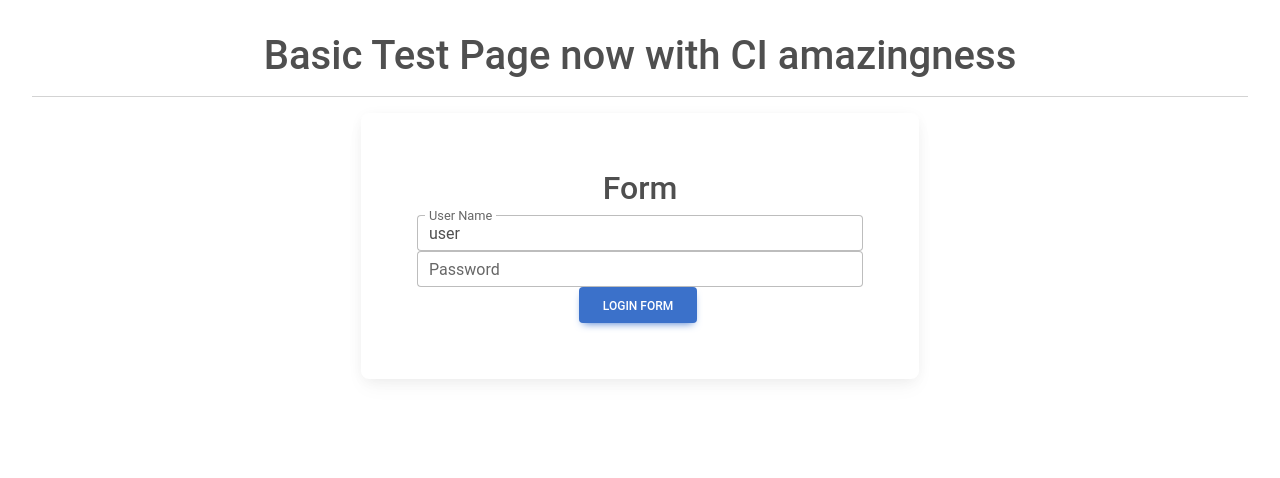
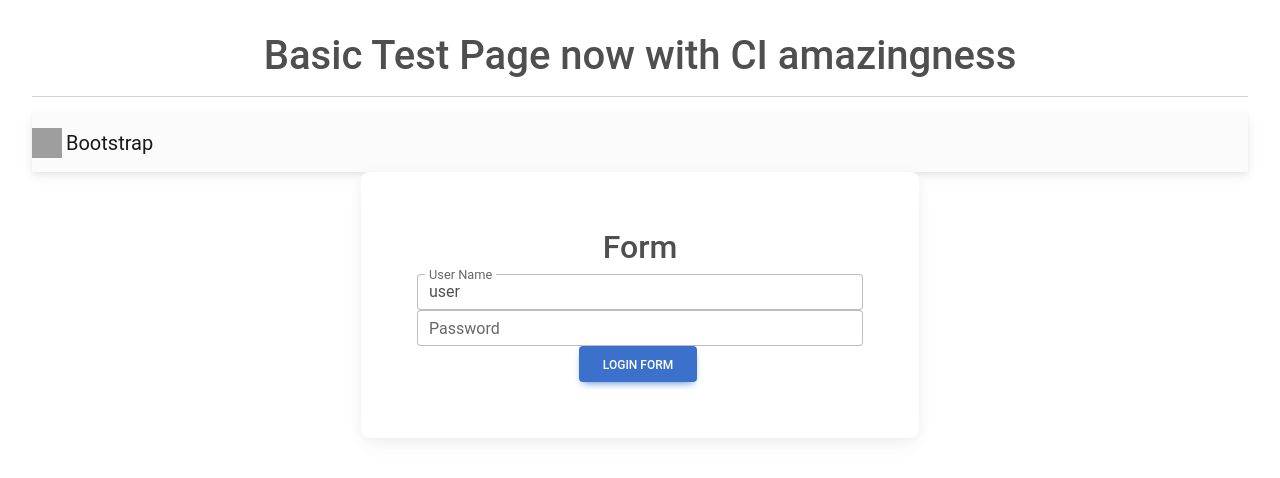
Before and after one commit to jason-bunn/react-mpd, a React (Vite) app: page / in a window 1280 px wide. Shown: the top 478 px of the page. Built offline with nearby package versions, Linux system fonts and the light colour scheme; grey boxes are pictures that could not be loaded.

Commit message:
added navbar

```diff
--- a/src/App.tsx
+++ b/src/App.tsx
@@ -16,6 +16,7 @@
 import LoginForm from "./components/LoginForm";
 import HelloWorld from "./components/HelloWorld";
 import FetchTest from "./components/FetchTest";
+import NavBar from "./components/NavBar";
 
 // Create a queryclient
 const queryClient = new QueryClient()
@@ -33,6 +34,7 @@
             <>
                 <h1>Basic Test Page now with CI amazingness</h1>
                 <hr/>
+                <NavBar/>
                 <MDBContainer className="d-flex justify-content-center">
                     <MDBCard className="w-50">
                         <MDBCardBody>
--- /dev/null
+++ b/src/components/NavBar.tsx
@@ -0,0 +1,14 @@
+
+
+function NavBar() {
+  return (
+    <nav className="navbar navbar-light bg-light">
+        <a className="navbar-brand" href="#">
+            <img src="/docs/4.0/assets/brand/bootstrap-solid.svg" width="30" height="30" className="d-inline-block align-top" alt=""/>
+            Bootstrap
+        </a>
+    </nav>
+  )
+}
+
+export default NavBar
```
